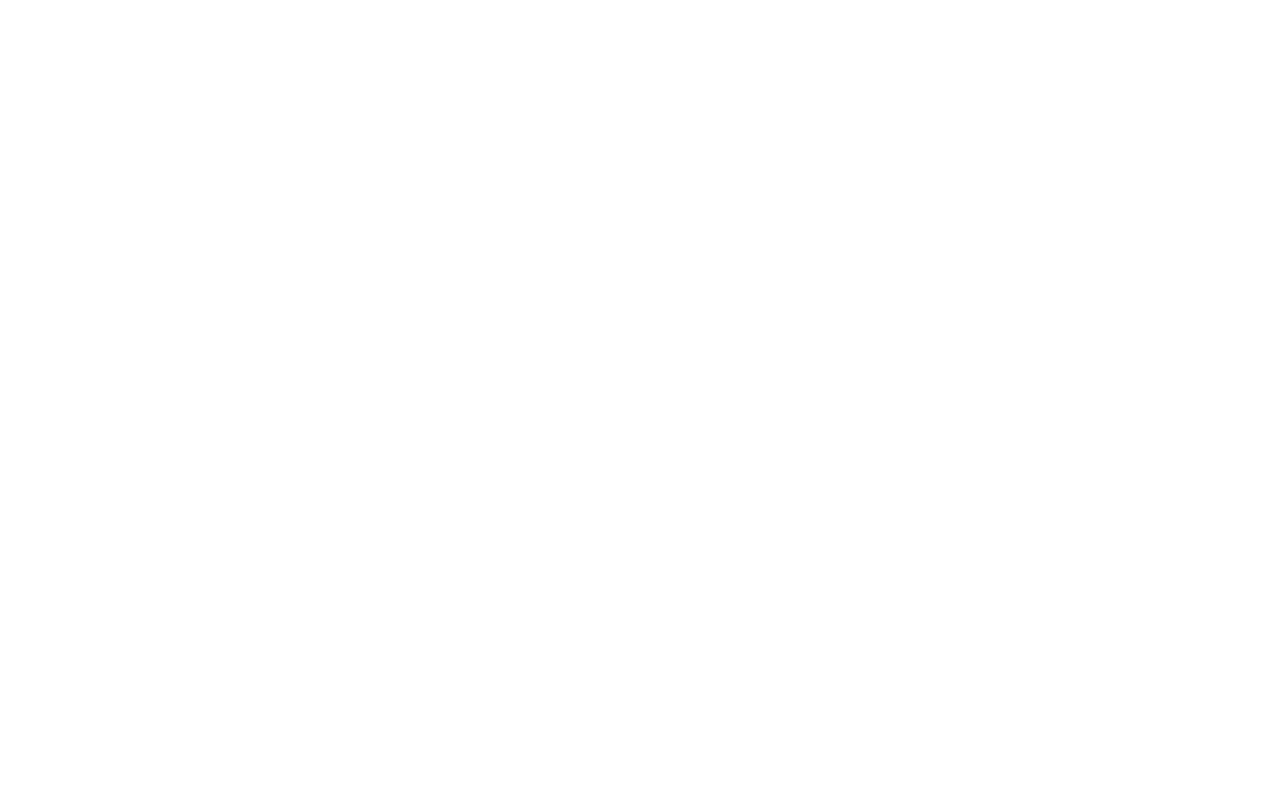
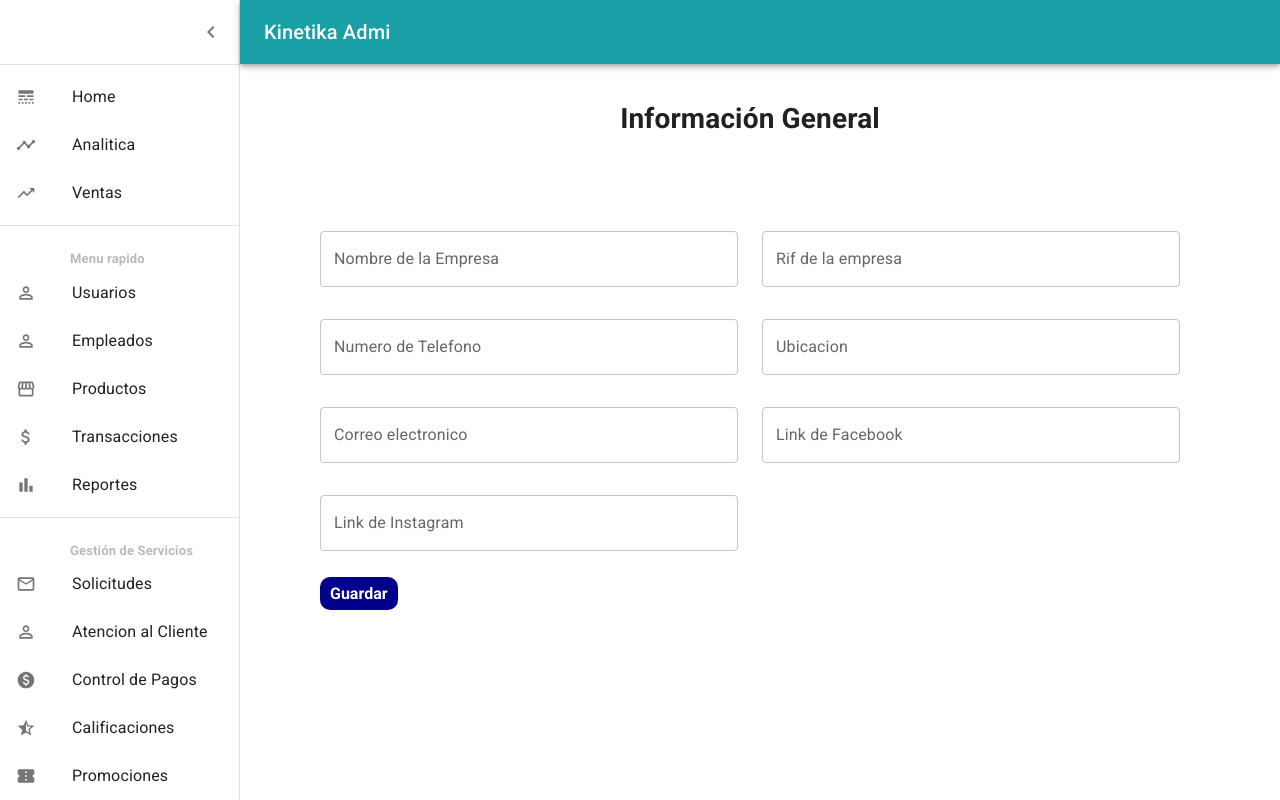
Before and after one commit to yarod159/Proyecto-UCLA, a React (Vite) app in the folder Admi-Panel/Admi-Desktop/: page /InformacionGeneral in a window 1280 px wide. Before the commit this address had no page. Built offline with nearby package versions, Linux system fonts and the light colour scheme.

Commit message:
InformacionGeneral

```diff
--- a/Admi-Panel/Admi-Desktop/package.json
+++ b/Admi-Panel/Admi-Desktop/package.json
@@ -21,6 +21,7 @@
     "mui-datatables": "^4.3.0",
     "react": "^18.2.0",
     "react-dom": "^18.2.0",
+    "react-number-format": "^5.3.4",
     "react-quill": "^2.0.0",
     "react-router-dom": "^6.22.2",
     "recharts": "^2.12.1"
--- a/Admi-Panel/Admi-Desktop/src/components/sideBar/SidebarMui.jsx
+++ b/Admi-Panel/Admi-Desktop/src/components/sideBar/SidebarMui.jsx
@@ -579,6 +579,28 @@
               <ListItemText primary="instalacion" />
             </ListItem>
           </Link>
+
+          <Link
+            to="/InformacionGeneral"
+            style={{ textDecoration: "none", color: "inherit" }}
+          >
+            <ListItem sx={{
+                "&:hover": {
+                  backgroundColor: "rgba(0, 0, 0, 0.04)", // Cambia el color de fondo al pasar el cursor
+                  ".MuiListItemIcon-root": {
+                    color: "#129b7d", // Cambia el color del ícono al pasar el cursor
+                  },
+                  ".MuiListItemText-primary": {
+                    color: "#129b7d", // Cambia el color del texto al pasar el cursor
+                  },
+                },
+              }}>
+              <ListItemIcon>
+                <SettingsIcon className="sidebarIcon" />
+              </ListItemIcon>
+              <ListItemText primary="Informacion General" />
+            </ListItem>
+          </Link>
         </List>
       </Drawer>
     </Box>
--- /dev/null
+++ b/Admi-Panel/Admi-Desktop/src/pages/AjustesDelSistemas/InformacionGeneral.jsx
@@ -0,0 +1,143 @@
+import axios from "axios";
+import React, { useState } from "react";
+import {
+  TextField,
+  Button,
+  Box,
+  FormControl,
+  InputLabel,
+  Select,
+  MenuItem,
+  Grid,
+} from "@mui/material";
+import { styled } from "@mui/system";
+import SidebarMui from "../../components/sideBar/SidebarMui";
+import "./informacionGeneral.css"
+const StyledButton = styled(Button)({
+  margin: "10px",
+});
+
+export default function InformacionGeneral() {
+  const [logo, setLogo] = useState(null);
+  const [formData, setFormData] = useState({
+    companyName: "",
+    rif: "",
+    mission: "",
+    vision: "",
+    corporateColor: "",
+  });
+
+  const handleInputChange = (event) => {
+    const { name, value } = event.target;
+    setFormData({ ...formData, [name]: value });
+  };
+
+  const handleFileChange = (event) => {
+    setLogo(event.target.files[0]);
+  };
+
+  const handleSubmit = async (event) => {
+    event.preventDefault();
+    console.log(formData, logo);
+  };
+
+  return (
+    <div>
+      <div className="container">
+        <SidebarMui />
+        <div className="newProduct">
+          <h1 className="informacionGeneral-h1">Información General</h1>
+
+          <form onSubmit={handleSubmit}>
+            <Box sx={{ flexGrow: 1, padding: { xs: 5, sm: 10, md: 10 } }}>
+              <Grid container rowSpacing={1} columnSpacing={{ xs: 1, sm: 2, md: 3 }}>
+                <Grid  item xs={12} sm={6} md={6}>
+                  <TextField
+                    label="Nombre de la Empresa"
+                    name="companyName"
+                    fullWidth
+                    margin="normal"
+                    onChange={handleInputChange}
+                  />
+                </Grid>
+                <Grid  item xs={12} sm={6} md={6}>
+                  <TextField
+                    label="Rif de la empresa"
+                    name="rif"
+                    fullWidth
+                    margin="normal"
+                    onChange={handleInputChange}
+                  />
+                </Grid>
+                <Grid  item xs={12} sm={6} md={6}>
+                  <TextField
+                    label="Numero de Telefono"
+                    name="Numero de Telefono"
+                    fullWidth
+                    margin="normal"
+                    onChange={handleInputChange}
+                  />{" "}
+                </Grid>
+                <Grid  item xs={12} sm={6} md={6}>
+                  <TextField
+                  id="outlined-multiline-static"
+                    label="Ubicacion"
+                    name="Ubicacion"
+                    fullWidth
+                    margin="normal"
+                    onChange={handleInputChange}
+                    multiline
+
+                  />
+                </Grid>
+                <Grid  item xs={12} sm={6} md={6}>
+                  <TextField
+                    label="Correo electronico "
+                    name="Correo electronico"
+                    fullWidth
+                    margin="normal"
+                    onChange={handleInputChange}
+                  />
+                </Grid>
+                <Grid  item xs={12} sm={6} md={6}>
+                  <TextField
+                    label="Link de Facebook "
+                    name="Link de Facebook"
+                    fullWidth
+                    margin="normal"
+                    onChange={handleInputChange}
+                  />
+                </Grid>
+                <Grid  item xs={12} sm={6} md={6}>
+                  <TextField
+                    label="Link de Instagram "
+                    name="Link de Instagram "
+                    fullWidth
+                    margin="normal"
+                    onChange={handleInputChange}
+                  />
+                </Grid>
+                <Grid  item xs={12} sm={6} md={6}>
+                  <input
+                    accept="image/*"
+                    style={{ display: "none" }}
+                    id="contained-button-file"
+                    type="file"
+                    onChange={handleFileChange}
+                  />
+                </Grid>
+                <Grid  item xs={12} sm={6} md={6}>
+
+                  <button className="addProductButton" type="submit">
+                    Guardar
+                  </button>
+                </Grid>
+
+              </Grid>
+            </Box>
+          </form>
+        </div>
+      </div>
+    </div>
+  );
+}
--- /dev/null
+++ b/Admi-Panel/Admi-Desktop/src/pages/AjustesDelSistemas/informacionGeneral.css
@@ -0,0 +1,4 @@
+.informacionGeneral-h1{
+    font-size: 28px;
+    padding-top: 24px;
+}
--- a/Admi-Panel/Admi-Desktop/src/routes/AppRoutes.jsx
+++ b/Admi-Panel/Admi-Desktop/src/routes/AppRoutes.jsx
@@ -13,6 +13,7 @@
 import CrearEmpleado from "../pages/CrearEmpleado/CrearEmpleado.jsx";
 import Ajustes from "../pages/AjustesDelSistemas/Ajustes.jsx";
 import Instalacion from "../pages/instalacion/Instalacion.jsx";
+import InformacionGeneral from "../pages/AjustesDelSistemas/InformacionGeneral.jsx";
 
 
 function AppRoutes() {
@@ -32,7 +33,7 @@
         <Route path="/crearEmpleado" element={<CrearEmpleado />} />
         <Route path="/ajustes" element={<Ajustes />} />
         <Route path="/instalacion" element={<Instalacion />} />
-
+        <Route path="/InformacionGeneral" element={<InformacionGeneral />} />
       </Routes>
     </BrowserRouter>
   );
```
Also changed, not shown: 1 other file (tests, documents, lock files or other folders).
